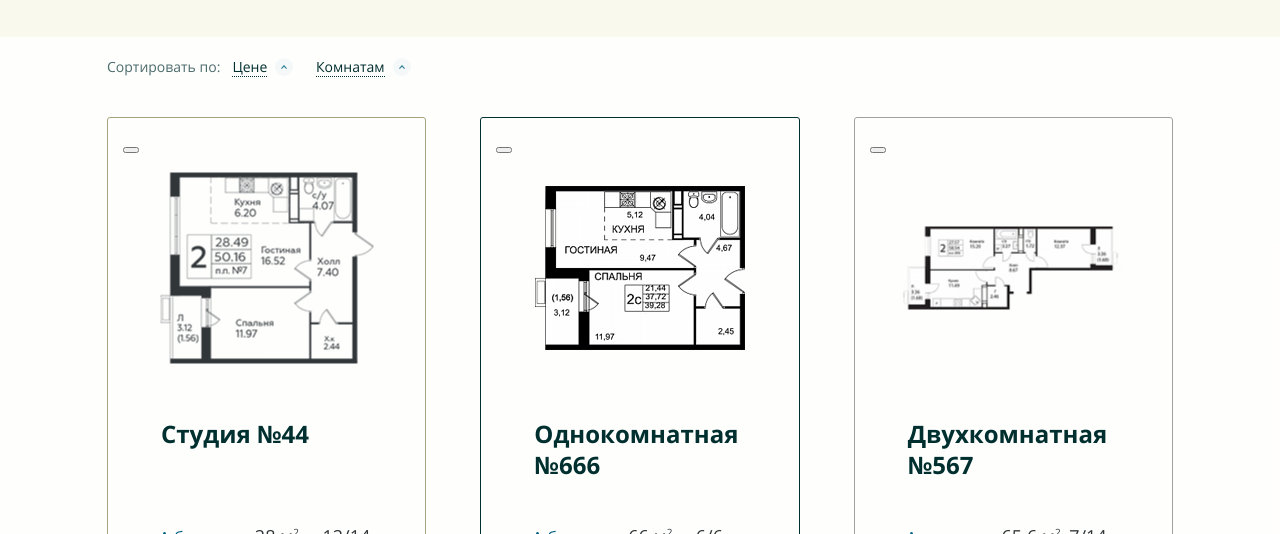
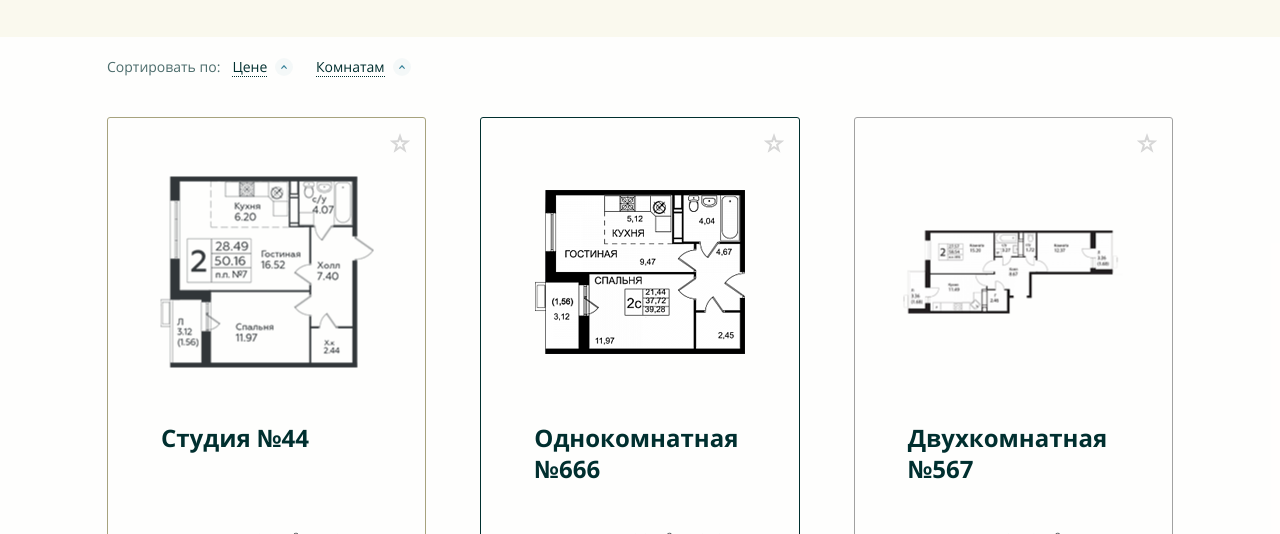
Before and after one commit to wrgraff/kelnik, a website: page dist/index.html in a window 1280 px wide. Shown: the part 266-800 px from the top of the page. Drawn offline with Linux system fonts and the light colour scheme.

Commit message:
added favorites button

```diff
--- a/src/scss/modules/apartments/list.scss
+++ b/src/scss/modules/apartments/list.scss
@@ -36,6 +36,11 @@
 
 .apartments__labels {
     margin: 0;
+}
+.apartments__favorite {
+    position: relative;
+    margin-left: auto;
+    z-index: 3;
 }
 
 .apartments__img {
--- a/src/scss/modules/buttons/favorite.scss
+++ b/src/scss/modules/buttons/favorite.scss
@@ -1,3 +1,19 @@
 .favorite-button {
+    display: block;
+    width: rem-calc(32);
+    height: rem-calc(32);
+    margin: rem-calc(-6 -6 0 0);
+    padding: 0;
+    background-color: transparent;
+    background-image: url(../img/ico/star_outline.svg);
+    background-repeat: no-repeat;
+    background-position: 50% 50%;
+    border: none;
+    border-radius: 50%;
+    cursor: pointer;
+    transition: background-color 250ms;
 
+    &:hover {
+        background-color: color(blue);
+    }
 }
```
Also changed, not shown: dist/static/css/style.css.
